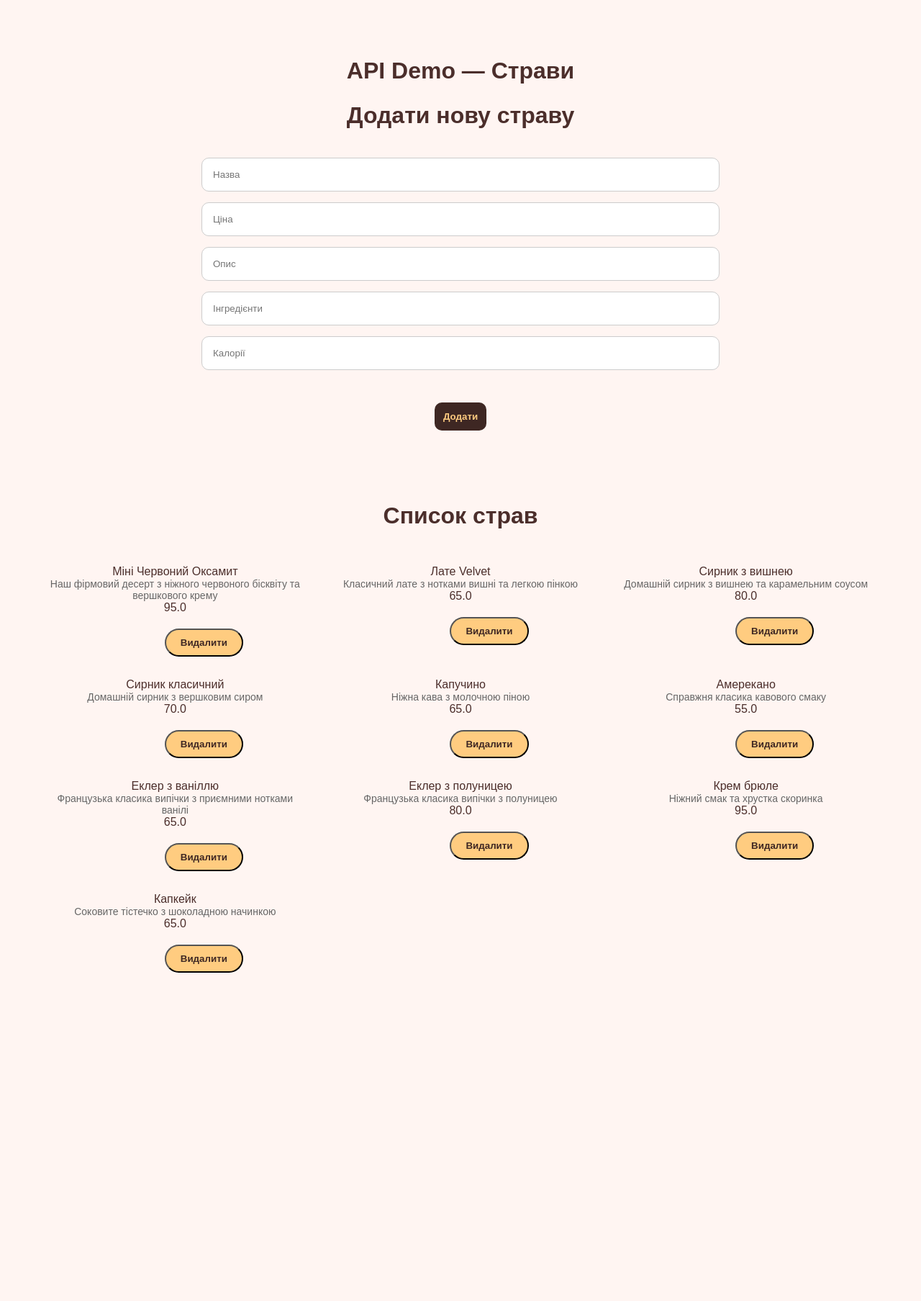
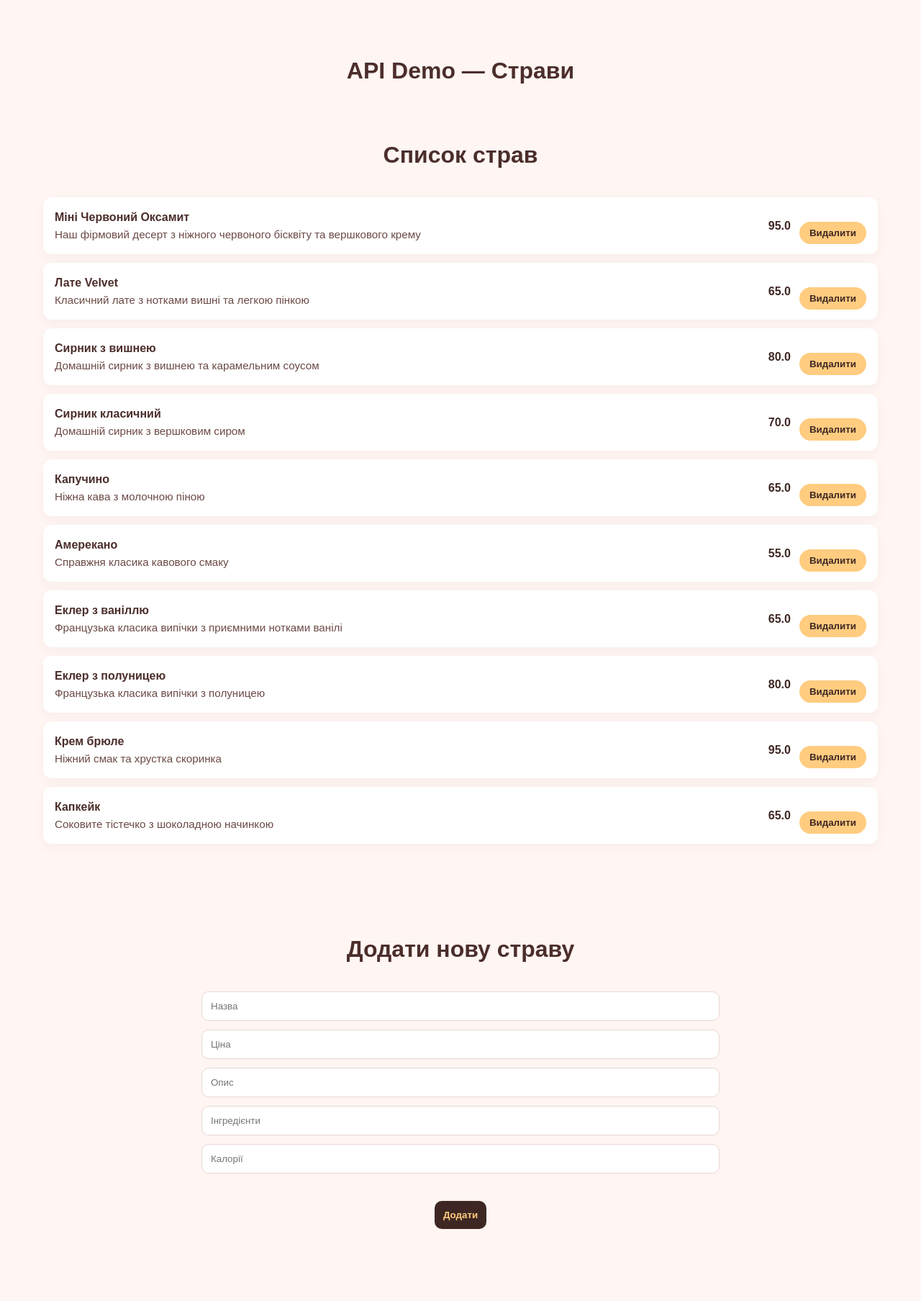
Before and after one commit to s1060755-star/laba-2, a Flask app: page /api_demo in a window 1280 px wide. Shown: the whole page at 72% size. Before the commit the page ends 1351 px from the top, so only its background shows below. Run offline with Flask 2, Linux system fonts and the light colour scheme; data comes from the database, SQL or seed files in the repository; both versions use the stored data as it was after the commit.

Commit message:
update api_demo page

```diff
--- a/static/api_demo.js
+++ b/static/api_demo.js
@@ -22,11 +22,12 @@ document.addEventListener('DOMContentLoaded', () => {
       listEl.innerHTML = '';
       data.forEach(d => {
         const el = document.createElement('div');
-        el.className = 'dish';
-        const name = escapeHtml(d.name||'');
-        const desc = escapeHtml(d.description||'');
-        const price = d.price!=null?d.price:'-';
-        el.innerHTML = `<div><div class="name">${name}</div><div class="muted">${desc}</div></div><div class="controls"><div class="price">${price}</div><button class="dish-btn" data-id="${d.id}">Видалити</button></div>`;
+          el.className = 'dish';
+          const name = escapeHtml(d.name||'');
+          const desc = escapeHtml(d.description||'');
+          const price = d.price!=null?d.price:'-';
+          // left wrapper ensures consistent alignment for name/description
+          el.innerHTML = `<div class="left"><div class="name">${name}</div><div class="muted">${desc}</div></div><div class="controls"><div class="price">${price}</div><button class="dish-btn" data-id="${d.id}">Видалити</button></div>`;
         // attach delete handler
         const btn = el.querySelector('.dish-btn');
         if(btn){
--- a/static/style.css
+++ b/static/style.css
@@ -918,6 +918,13 @@ table tbody tr:nth-child(even) {
 .favourites-list .menu-item {
     padding: 20px;
     min-height: 340px;
+}
+
+/* Messages used by api_demo */
+#messages .msg{padding:12px;border-radius:8px;margin:10px 0;font-weight:600}
+#messages .msg.success{background:#e6fffa;border:1px solid #b2f5ea;color:#065f46}
+#messages .msg.error{background:#fff5f5;border:1px solid #fed7d7;color:#9b2c2c}
+
     display: flex;
     flex-direction: column;
     justify-content: space-between;
@@ -943,3 +950,36 @@ table tbody tr:nth-child(even) {
    margin-top: 15px;
    margin-bottom: 15px;
 }
+
+/* API demo specific layout tweaks */
+.api-messages{position:fixed;top:82px;left:50%;transform:translateX(-50%);z-index:1200;width:min(920px,92%);pointer-events:none;text-align:center}
+.api-messages .msg{display:inline-block;pointer-events:auto;padding:12px 18px;border-radius:8px;margin:6px 0;font-weight:600;box-shadow:0 6px 18px rgba(0,0,0,0.08)}
+.api-messages .msg.success{background:#ffcc80;color:#3e2723;border:1px solid rgba(62,39,35,0.06)}
+.api-messages .msg.error{background:#ae5c5c;color:#ffcc80;border:1px solid rgba(0,0,0,0.06)}
+
+/* Demo list and dish item styles */
+.demo-list{display:flex;flex-direction:column;gap:12px;padding:0 20px}
+.demo-list .dish{display:flex;justify-content:space-between;align-items:center;padding:14px 16px;background:#ffffff;border-radius:12px;box-shadow:0 6px 16px rgba(75,46,43,0.04)}
+.demo-list .dish .left{display:flex;flex-direction:column;align-items:flex-start}
+.demo-list .dish .left{flex:1;min-width:0}
+.demo-list .dish .name{font-weight:700;color:#4B2E2B;margin-bottom:6px;white-space:nowrap;overflow:hidden;text-overflow:ellipsis;max-width:100%}
+.demo-list .dish .muted{color:#6b4a46;font-size:0.95rem;white-space:nowrap;overflow:hidden;text-overflow:ellipsis}
+
+/* Force a fixed width area for controls so name column is consistent */
+.demo-list .dish .controls{flex:0 0 180px;display:flex;justify-content:flex-end;align-items:center;gap:12px}
+.dish-btn{margin-left:0}
+.demo-list .dish .name{font-weight:700;color:#4B2E2B;margin-bottom:6px}
+.demo-list .dish .muted{color:#6b4a46;font-size:0.95rem}
+.demo-list .dish .controls{display:flex;align-items:center;gap:12px}
+.demo-list .dish .price{font-weight:700;color:#3e2723}
+
+/* Dish button hover/active using main theme */
+.dish-btn{background:#ffcc80;color:#3e2723;padding:8px 14px;border-radius:18px;border:none;cursor:pointer;transition:transform 0.12s ease, background 0.18s}
+.dish-btn:hover{background:#ffe0b2;transform:translateY(-3px)}
+.dish-btn:active{transform:translateY(0)}
+
+/* Demo form spacing */
+.demo-form{margin-top:28px;padding-bottom:60px}
+.demo-contact{max-width:720px;margin:0 auto;display:flex;flex-direction:column;gap:12px}
+.demo-contact input{padding:12px;border-radius:10px;border:1px solid #e8d7d5}
+.form-actions{text-align:center;margin-top:6px}
--- a/templates/api_demo.html
+++ b/templates/api_demo.html
@@ -9,26 +9,25 @@
 <body>
   <main class="menu-section container">
     <h1 class="menu-title">API Demo — Страви</h1>
+    <div id="messages" class="api-messages" aria-live="polite"></div>
 
-    <div id="messages" aria-live="polite"></div>
+    <section class="menu-section">
+      <h2>Список страв</h2>
+      <div id="list" class="menu-grid demo-list">Завантаження...</div>
+    </section>
 
-    <section class="panel contact-section" style="background:transparent;padding:20px 0;">
-      <h2 style="color:#4B2E2B;">Додати нову страву</h2>
-      <form id="dishForm" class="contact-form" style="max-width:720px;margin:0 auto;">
+    <section class="panel contact-section demo-form" style="background:transparent;padding:20px 0;">
+      <h2>Додати нову страву</h2>
+      <form id="dishForm" class="contact-form demo-contact">
         <input name="name" placeholder="Назва" required>
         <input name="price" type="number" step="0.01" placeholder="Ціна">
         <input name="description" placeholder="Опис">
         <input name="ingredients" placeholder="Інгредієнти">
         <input name="calories" type="number" placeholder="Калорії">
-        <div style="text-align:center;margin-top:10px">
+        <div class="form-actions">
           <button type="submit" class="btn">Додати</button>
         </div>
       </form>
-    </section>
-
-    <section class="menu-section">
-      <h2 style="color:#4B2E2B;">Список страв</h2>
-      <div id="list" class="menu-grid" style="padding:10px 20px">Завантаження...</div>
     </section>
   </main>
 
```
Also changed, not shown: my_database.db.
